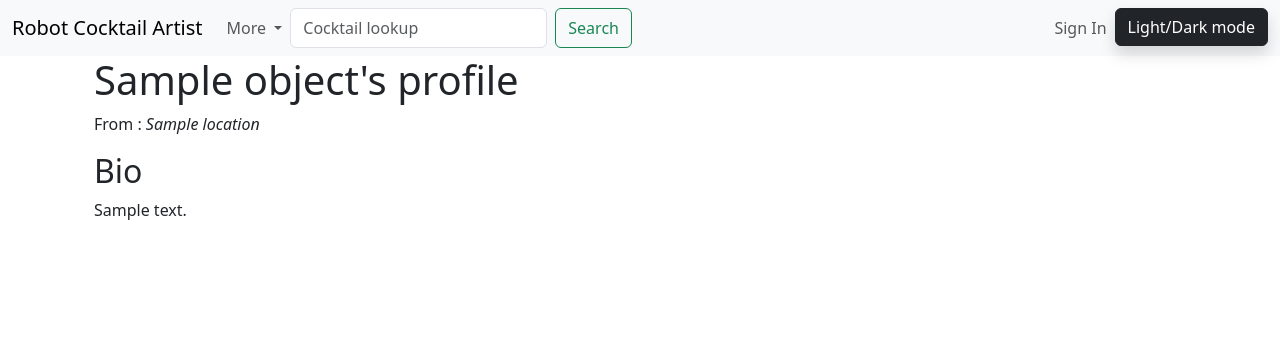
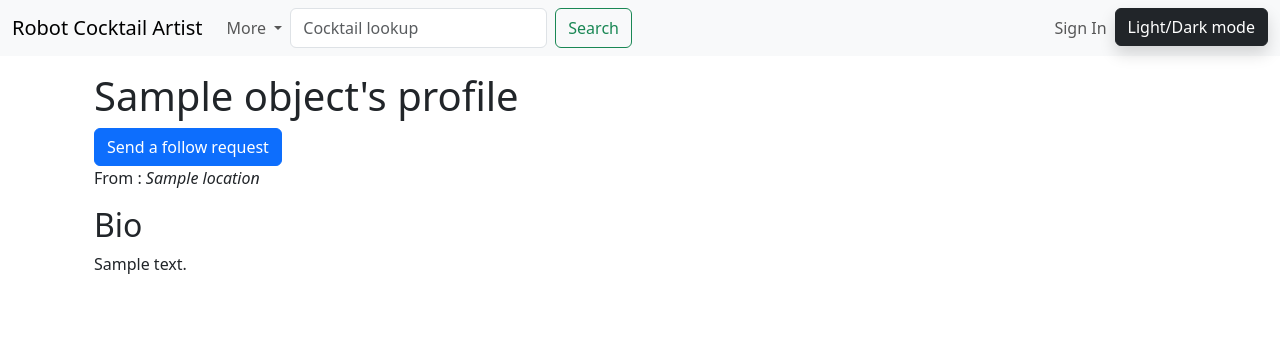
Before and after one commit to vtalpaert/autobar2.1, a Django app: template robotcocktail/templates/artists/profile_detail.html in a window 1280 px wide. Shown: the top 356 px of the page. Run offline with Django 4.2, Linux system fonts and the light colour scheme; the template is opened without the code that fills it: most values are stand-ins (such as "Sample title", 1, 10 or a date in 2020).

Commit message:
reorg the profile page

```diff
--- a/robotcocktail/templates/artists/profile_detail.html
+++ b/robotcocktail/templates/artists/profile_detail.html
@@ -13,32 +13,19 @@
 <div class="container">
   <div class="row">
     <div class="col-sm-12">
+      <p></p>
       {% if object.artist_name %}
       <h1>{% blocktranslate with name=object.artist_name %}{{ name }}'s profile{% endblocktranslate %}</h1>
       {% else %}
       <h1>{% blocktranslate with name=object %}{{ name }}'s profile{% endblocktranslate %}</h1>
       {% endif %}
 
-      {% if object.user == request.user %}
-
-      {% if object.artist_name %}
-      <p>{% blocktranslate with username=object.user.username %}
-        Share your username '{{ username }}' to be added in a friend's list.
-        {% endblocktranslate %}</p>
-      {% else %}
-      <p>{% translate "You have not set any artist name, so your username is used instead" %}</p>
-      {% endif %}
-
-      {% else %}
-
-      {% if request.user.is_authenticated %}
+      {% if object.user != request.user %}
       {% csrf_token %}
       <button class="btn btn-primary" href="#" role="button" name="follow" onclick="follow()">
         {% translate "Send a follow request" %}</button>
       <button class="btn btn-danger" href="#" role="button" name="unfollow" onclick="unfollow()" hidden>
         {% translate "Unfollow" %}</button>
-      {% endif %}
-
       {% endif %}
 
       {% if object.location %}<p>{% translate "From" %} : <em>{{ object.location }}</em> </p>{% endif %}
@@ -59,7 +46,27 @@
       <p></p>
       <h2>{% translate "Friendships" %}</h2>
 
+      {% if object.artist_name %}
+      <p>{% blocktranslate with username=object.user.username %}
+        Share your username '{{ username }}' to be added in a friend's list.
+        {% endblocktranslate %}</p>
+      {% else %}
+      <p>{% translate "You have not set any artist name, so your username is used instead" %}</p>
+      {% endif %}
 
+      <p>{% blocktranslate %}
+        Looking for someone ? Type this artist's username to find its biography
+        {% endblocktranslate %}</p>
+
+      <form class="d-flex" role="search">
+        <input class="form-control" type="email" placeholder="{% translate 'Find a user' %}" aria-label="followrequest">
+        <button class="btn btn-primary" type="submit">{% translate "Search" %}</button>
+      </form>
+      <div class="form-text">{% blocktranslate %}
+        You may send a follow request from the artist's profile
+        {% endblocktranslate %}</div>
+
+      <p></p>
       <h3>{% translate "Following" %}</h3>
       {% if object.follow_requests_sent.exists %}
       <div class="container">
@@ -74,7 +81,8 @@
                 {{friendship_request.to_profile.artist_name }}{% endif %}
               </div>
               <div class="col">
-                <button class="btn btn-danger" href="#" role="button" name="unfollow" onclick="console.log('Not implemented yet')">
+                <button class="btn btn-danger" href="#" role="button" name="unfollow"
+                  onclick="console.log('Not implemented yet')">
                   {% translate "Unfollow" %}</button>
               </div>
             </div>
@@ -86,14 +94,7 @@
       <p>{% translate "You have not sent any follow request yet." %}</p>
       {% endif %}
 
-      <form class="d-flex" role="search">
-        <input class="form-control" type="email" placeholder="{% translate 'Email address' %}"
-          aria-label="followrequest">
-        <button class="btn btn-primary" type="submit">{% translate "Send" %}</button>
-      </form>
-      <div class="form-text">We'll never share your email with anyone else.</div>
-
-
+      <p></p>
       <h3>{% translate "Followers" %}</h3>
       <p>{% blocktranslate %}
         You may switch on and off which user can access your recipes. Protect your personnal data, but mostly your
```
